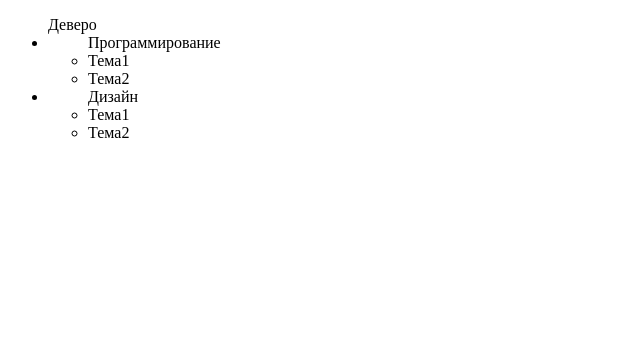
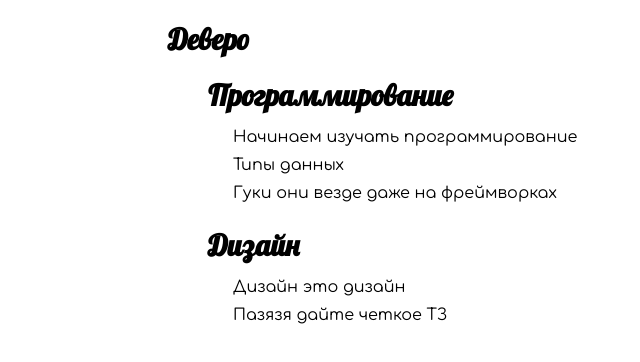
Before and after one commit to SWDevStudio/drag-vue, a Nuxt app: page / in a window 1280 px wide. Shown: the top 362 px of the page, without its empty margins (0-640 px from the left). Built offline with nearby package versions, Linux system fonts and the light colour scheme.

Commit message:
Cделал drag&drop без vuex

```diff
--- a/components/vTree.vue
+++ b/components/vTree.vue
@@ -1,12 +1,14 @@
 <template>
   <ul class="tree-list">
     <div class="tree-list__title">
-      {{ list.title }}
+      <h3>{{ list.title }}</h3>
     </div>
-    <li v-for="(item, key) in list.items" :key="key" class="tree-list__item">
-      <v-tree v-if="isList(item)" :list="item" />
-      <span v-else>{{ item }}</span>
-    </li>
+    <draggable v-model="list.items" group="people" @start="drag=true" @end="drag=false">
+      <li v-for="(item, key) in list.items" :key="key" class="tree-list__item">
+        <v-tree v-if="isList(item)" :list="item" />
+        <span v-else>{{ item }}</span>
+      </li>
+    </draggable>
   </ul>
 </template>
 
@@ -26,6 +28,35 @@ export default {
 }
 </script>
 
-<style scoped>
+<style lang="scss">
+.tree-list {
+  list-style-type: none;
+  display: flex;
+  flex-direction: column;
+  &__title {
+    display: flex;
+    font-family: "Lobster", sans-serif;
+    margin: 5px 0;
+    font-size: 25px;
+    h3 {
+      margin: 0;
+      &:hover {
+        border-bottom: 3px solid #1c23b5;
+      }
+    }
 
+  }
+  &__item {
+    margin: 10px 0 ;
+    cursor: crosshair;
+    span {
+      margin-left: 25px;
+      font-family: "Comfortaa" , sans-serif;
+      font-size: 16px;
+      &:hover {
+        border-bottom: 3px solid #1c23b5;
+      }
+    }
+  }
+}
 </style>
--- a/nuxt.config.js
+++ b/nuxt.config.js
@@ -22,7 +22,8 @@ export default {
       { hid: 'description', name: 'description', content: process.env.npm_package_description || '' }
     ],
     link: [
-      { rel: 'icon', type: 'image/x-icon', href: '/favicon.ico' }
+      { rel: 'icon', type: 'image/x-icon', href: '/favicon.ico' },
+      { rel: 'stylesheet', href: 'https://fonts.googleapis.com/css2?family=Comfortaa&family=Lobster&display=swap' }
     ]
   },
   /*
--- a/pages/index.vue
+++ b/pages/index.vue
@@ -1,6 +1,8 @@
 <template>
   <div class="tree">
-    <v-tree v-for="(item, key) in tree" :key="key" :list="item" />
+    <draggable v-model="tree" group="people" @start="drag=true" @end="drag=false">
+      <v-tree v-for="(item, key) in tree" :key="key" :list="item" />
+    </draggable>
   </div>
 </template>
 
@@ -19,15 +21,16 @@ export default {
             {
               title: 'Программирование',
               items: [
-                'Тема1',
-                'Тема2'
+                'Начинаем изучать программирование',
+                'Типы данных',
+                'Гуки они везде даже на фреймворках'
               ]
             },
             {
               title: 'Дизайн',
               items: [
-                'Тема1',
-                'Тема2'
+                'Дизайн это дизайн',
+                'Пазязя дайте четкое ТЗ'
               ]
             }
           ]
@@ -39,5 +42,8 @@ export default {
 </script>
 
 <style lang="scss">
-
+.tree {
+  width: 1024px;
+  margin: 0 auto;
+}
 </style>
```
